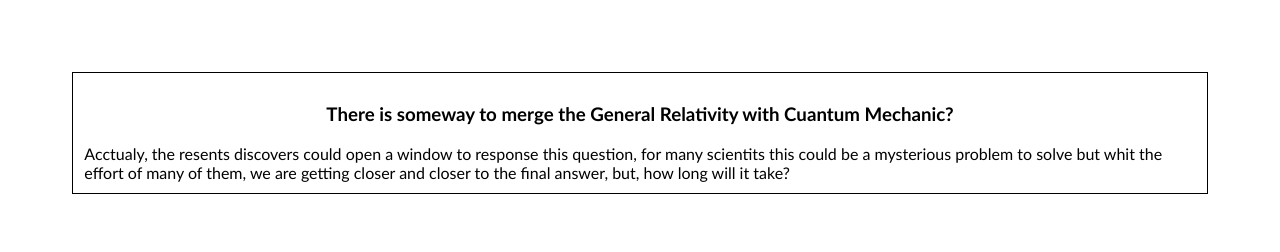
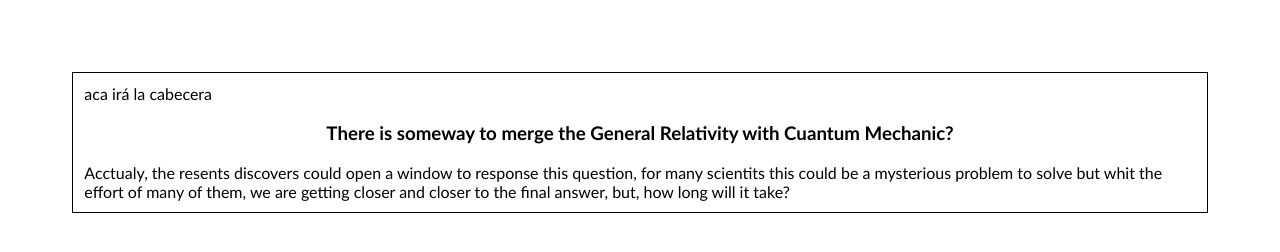
Before and after one commit to Darrez/HyperBlog, a plain HTML site: page index.html in a window 1280 px wide. Drawn offline with Linux system fonts and the light colour scheme.

Commit message:
se agraga cabecera

```diff
--- a/index.html
+++ b/index.html
@@ -9,6 +9,9 @@
 </head>
 <body>
     <div id="container">
+        <div id="cabecera">
+            aca irá la cabecera
+        </div>
         <div id="title">
             <h3>There is someway to merge the General Relativity with Cuantum Mechanic?</h3>
         </div>
```
